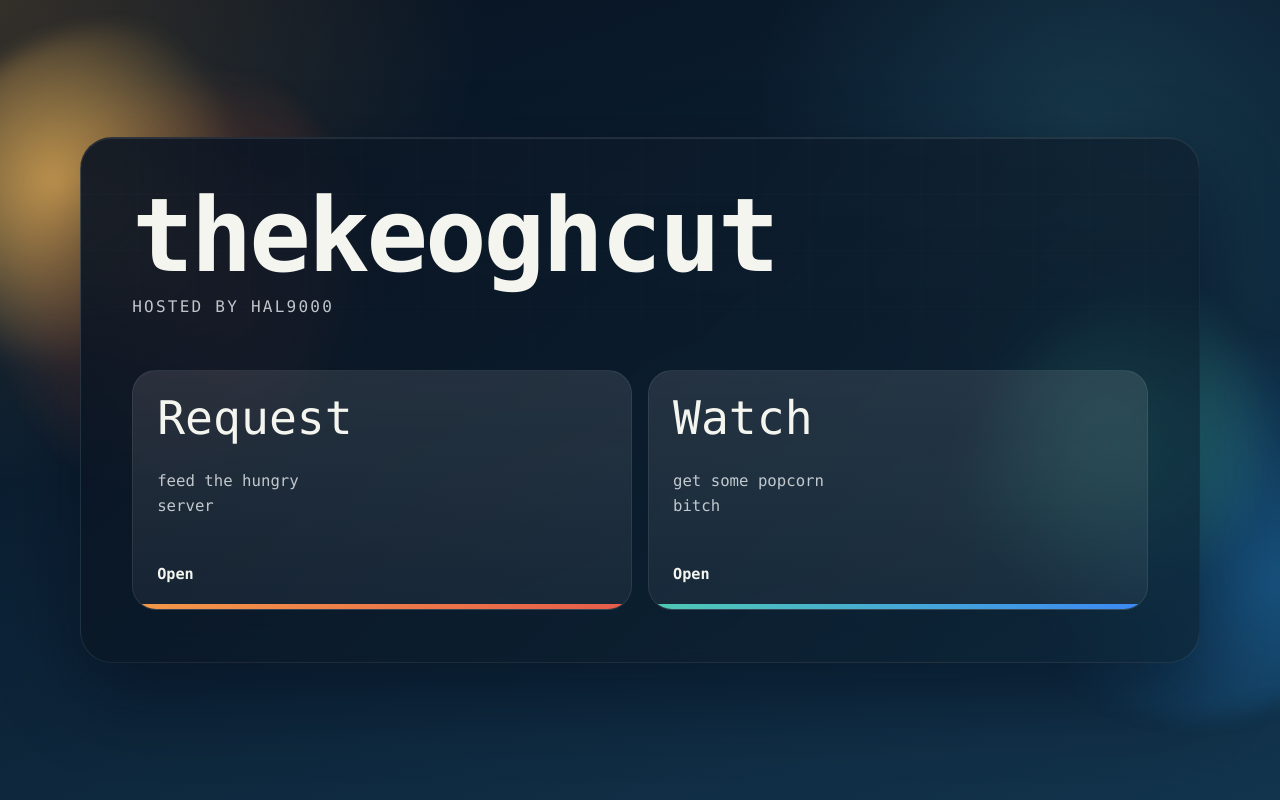
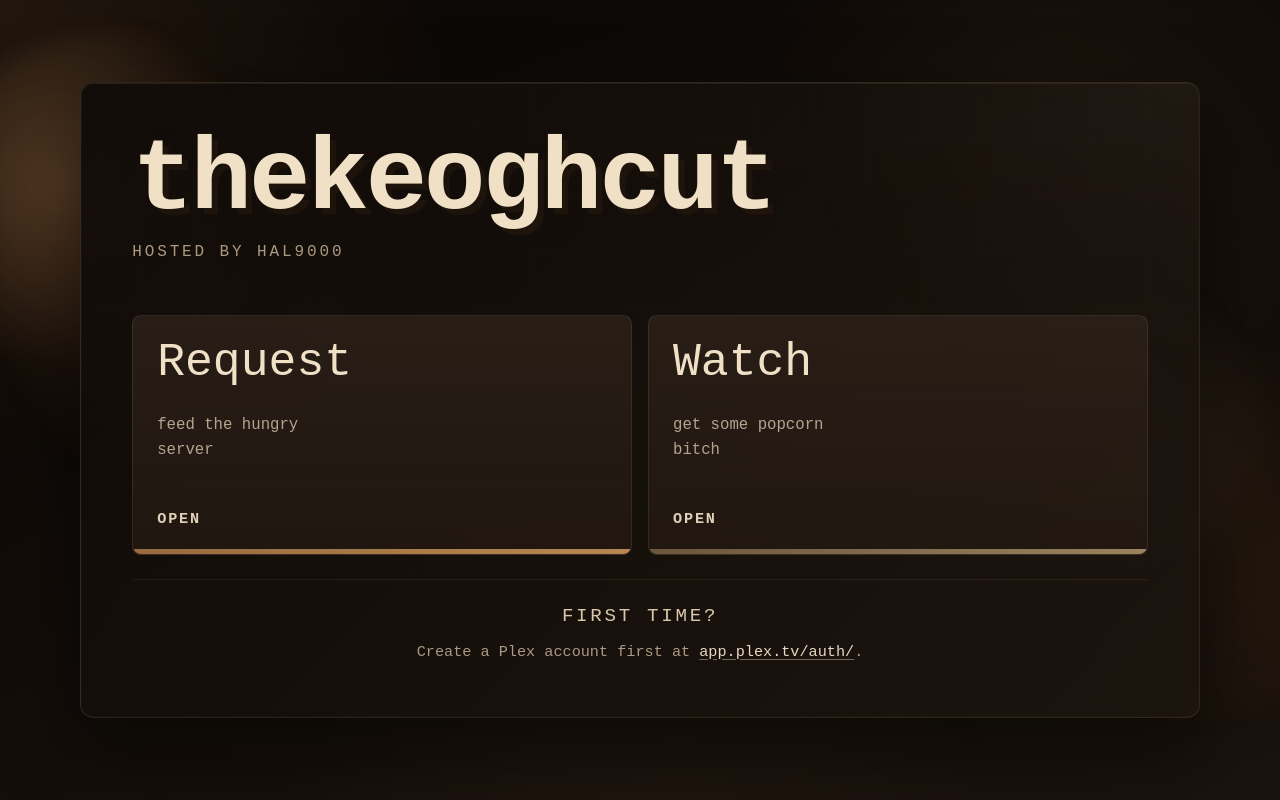
Before and after one commit to keocher/thekeoghcut, a React (Vite) app: page / in a window 1280 px wide. Built offline with nearby package versions, Linux system fonts and the light colour scheme.

Commit message:
version 3

```diff
--- a/src/App.css
+++ b/src/App.css
@@ -9,6 +9,25 @@
   place-items: center;
   padding: clamp(1.25rem, 3vw, 2.5rem);
   overflow: hidden;
+}
+
+.film-grain {
+  position: absolute;
+  inset: 0;
+  background-image:
+    radial-gradient(circle at 20% 20%, rgba(255, 244, 214, 0.045) 0.06rem, transparent 0.08rem),
+    radial-gradient(circle at 80% 35%, rgba(255, 244, 214, 0.03) 0.04rem, transparent 0.08rem),
+    repeating-linear-gradient(
+      0deg,
+      rgba(17, 11, 7, 0.04) 0,
+      rgba(17, 11, 7, 0.04) 1px,
+      transparent 1px,
+      transparent 3px
+    );
+  background-size: 11rem 11rem, 9rem 9rem, 100% 4px;
+  opacity: 0.55;
+  mix-blend-mode: soft-light;
+  pointer-events: none;
 }
 
 .ambient {
@@ -26,16 +45,16 @@
   top: 6%;
   left: -8%;
   background:
-    radial-gradient(circle at 35% 35%, rgba(255, 193, 94, 0.9), transparent 45%),
-    radial-gradient(circle at 70% 60%, rgba(220, 93, 58, 0.6), transparent 55%);
+    radial-gradient(circle at 35% 35%, rgba(183, 126, 78, 0.45), transparent 45%),
+    radial-gradient(circle at 70% 60%, rgba(88, 51, 28, 0.5), transparent 55%);
 }
 
 .ambient-right {
   right: -10%;
   bottom: 10%;
   background:
-    radial-gradient(circle at 30% 35%, rgba(68, 191, 173, 0.9), transparent 42%),
-    radial-gradient(circle at 70% 68%, rgba(31, 116, 181, 0.6), transparent 58%);
+    radial-gradient(circle at 30% 35%, rgba(117, 88, 63, 0.42), transparent 42%),
+    radial-gradient(circle at 70% 68%, rgba(52, 32, 18, 0.48), transparent 58%);
   animation-delay: -7s;
 }
 
@@ -44,15 +63,16 @@
   z-index: 1;
   width: min(100%, 70rem);
   padding: clamp(1.75rem, 4vw, 3.5rem);
-  border: 1px solid rgba(255, 255, 255, 0.08);
-  border-radius: 2rem;
+  border: 1px solid rgba(225, 197, 154, 0.12);
+  border-radius: 0.85rem;
   background:
-    linear-gradient(135deg, rgba(10, 19, 33, 0.92), rgba(12, 35, 52, 0.72)),
-    linear-gradient(180deg, rgba(255, 255, 255, 0.06), transparent 35%);
+    linear-gradient(135deg, rgba(16, 11, 8, 0.95), rgba(28, 21, 15, 0.88)),
+    linear-gradient(180deg, rgba(222, 196, 153, 0.05), transparent 35%);
   box-shadow:
-    0 2rem 5rem rgba(2, 7, 20, 0.45),
-    inset 0 1px 0 rgba(255, 255, 255, 0.08);
-  backdrop-filter: blur(18px);
+    0 2rem 5rem rgba(4, 3, 2, 0.55),
+    inset 0 1px 0 rgba(241, 220, 190, 0.05),
+    inset 0 0 0 1px rgba(37, 24, 14, 0.4);
+  backdrop-filter: blur(14px);
   animation: settle 700ms ease-out both;
 }
 
@@ -62,10 +82,11 @@
   inset: 0;
   border-radius: inherit;
   background-image:
-    linear-gradient(rgba(255, 255, 255, 0.04) 1px, transparent 1px),
-    linear-gradient(90deg, rgba(255, 255, 255, 0.04) 1px, transparent 1px);
-  background-size: 3.5rem 3.5rem;
-  mask-image: linear-gradient(180deg, rgba(0, 0, 0, 0.45), transparent 78%);
+    linear-gradient(rgba(226, 203, 171, 0.025) 1px, transparent 1px),
+    linear-gradient(90deg, rgba(226, 203, 171, 0.025) 1px, transparent 1px),
+    radial-gradient(circle at top right, rgba(245, 228, 196, 0.05), transparent 32%);
+  background-size: 3.5rem 3.5rem, 3.5rem 3.5rem, 100% 100%;
+  mask-image: linear-gradient(180deg, rgba(0, 0, 0, 0.7), transparent 88%);
   pointer-events: none;
 }
 
@@ -83,14 +104,15 @@ h1 {
   line-height: 0.9;
   letter-spacing: -0.03em;
   color: var(--color-text-strong);
+  text-shadow: 0.06em 0.06em 0 rgba(44, 28, 16, 0.45);
 }
 
 .subtitle {
   margin: 0.85rem 0 0;
   font-size: clamp(0.9rem, 1.5vw, 1rem);
-  letter-spacing: 0.14em;
+  letter-spacing: 0.18em;
   text-transform: uppercase;
-  color: var(--color-text-soft);
+  color: rgba(215, 194, 162, 0.78);
 }
 
 .portal-grid {
@@ -106,11 +128,11 @@ h1 {
   gap: 0.55rem;
   min-height: 15rem;
   padding: 1.5rem;
-  border: 1px solid rgba(255, 255, 255, 0.08);
-  border-radius: 1.5rem;
+  border: 1px solid rgba(226, 198, 158, 0.1);
+  border-radius: 0.55rem;
   background:
-    linear-gradient(180deg, rgba(255, 255, 255, 0.08), rgba(255, 255, 255, 0.02)),
-    rgba(255, 255, 255, 0.03);
+    linear-gradient(180deg, rgba(231, 207, 173, 0.06), rgba(231, 207, 173, 0.015)),
+    rgba(32, 22, 15, 0.75);
   color: inherit;
   text-decoration: none;
   overflow: hidden;
@@ -139,21 +161,21 @@ h1 {
 .portal:hover,
 .portal:focus-visible {
   transform: translateY(-0.35rem);
-  border-color: rgba(255, 255, 255, 0.18);
-  box-shadow: 0 1.5rem 3rem rgba(3, 8, 20, 0.35);
+  border-color: rgba(235, 209, 168, 0.22);
+  box-shadow: 0 1.5rem 3rem rgba(6, 4, 2, 0.4);
 }
 
 .portal:focus-visible {
-  outline: 2px solid rgba(255, 255, 255, 0.3);
+  outline: 2px solid rgba(230, 206, 170, 0.25);
   outline-offset: 0.25rem;
 }
 
 .portal-1::before {
-  background: linear-gradient(90deg, #ff9f4a, #f15f4c);
+  background: linear-gradient(90deg, #9f6e40, #c08d54);
 }
 
 .portal-2::before {
-  background: linear-gradient(90deg, #53d3bc, #3e8dff);
+  background: linear-gradient(90deg, #6f5a40, #a18862);
 }
 
 .portal-label {
@@ -167,14 +189,52 @@ h1 {
   max-width: 20ch;
   font-size: 0.98rem;
   line-height: 1.6;
-  color: var(--color-text-soft);
+  color: rgba(222, 204, 180, 0.78);
 }
 
 .portal-arrow {
   margin-top: auto;
   font-size: 0.95rem;
   font-weight: 700;
-  color: var(--color-text-strong);
+  text-transform: uppercase;
+  letter-spacing: 0.12em;
+  color: rgba(245, 229, 204, 0.9);
+}
+
+.first-time {
+  position: relative;
+  z-index: 1;
+  display: grid;
+  gap: 0.55rem;
+  justify-items: center;
+  margin-top: 1.5rem;
+  padding: 1.35rem 1rem 0 1rem;
+  border-top: 1px solid rgba(222, 196, 157, 0.08);
+  text-align: center;
+}
+
+.first-time-title {
+  margin: 0;
+  font-family: var(--font-display);
+  font-size: clamp(1.05rem, 2vw, 1.2rem);
+  letter-spacing: 0.14em;
+  text-transform: uppercase;
+  color: rgba(240, 220, 189, 0.9);
+}
+
+.first-time-copy {
+  margin: 0;
+  max-width: 34rem;
+  font-size: 0.95rem;
+  line-height: 1.7;
+  color: rgba(219, 199, 169, 0.76);
+}
+
+.first-time-link {
+  color: rgba(246, 230, 203, 0.94);
+  text-decoration: underline;
+  text-decoration-color: rgba(246, 230, 203, 0.4);
+  text-underline-offset: 0.18em;
 }
 
 @keyframes drift {
@@ -202,7 +262,7 @@ h1 {
 
 @media (max-width: 760px) {
   .hero {
-    border-radius: 1.5rem;
+    border-radius: 0.75rem;
   }
 
   .portal-grid {
--- a/src/App.tsx
+++ b/src/App.tsx
@@ -16,6 +16,7 @@ const destinations = [
 function App() {
   return (
     <main className="shell">
+      <div className="film-grain" aria-hidden="true" />
       <div className="ambient ambient-left" aria-hidden="true" />
       <div className="ambient ambient-right" aria-hidden="true" />
 
@@ -40,6 +41,22 @@ function App() {
             </a>
           ))}
         </div>
+
+        <section className="first-time" aria-label="First time setup">
+          <p className="first-time-title">First Time?</p>
+          <p className="first-time-copy">
+            Create a Plex account first at{' '}
+            <a
+              className="first-time-link"
+              href="https://app.plex.tv/auth/"
+              target="_blank"
+              rel="noreferrer"
+            >
+              app.plex.tv/auth/
+            </a>
+            .
+          </p>
+        </section>
       </section>
     </main>
   )
--- a/src/index.css
+++ b/src/index.css
@@ -1,11 +1,11 @@
 :root {
-  --font-body: "SFMono-Regular", "Menlo", "Monaco", "Consolas", "Liberation Mono", monospace;
-  --font-display: "SFMono-Regular", "Menlo", "Monaco", "Consolas", "Liberation Mono", monospace;
-  --color-text-strong: #f4f5ef;
-  --color-text-soft: rgba(231, 236, 239, 0.82);
-  --color-muted: rgba(210, 220, 225, 0.62);
-  --color-bg-top: #07111f;
-  --color-bg-bottom: #12344d;
+  --font-body: "Courier Prime", "American Typewriter", "Courier New", "Nimbus Mono PS", "Liberation Mono", monospace;
+  --font-display: "Courier Prime", "American Typewriter", "Courier New", "Nimbus Mono PS", "Liberation Mono", monospace;
+  --color-text-strong: #efe0c6;
+  --color-text-soft: rgba(220, 201, 171, 0.82);
+  --color-muted: rgba(191, 169, 135, 0.62);
+  --color-bg-top: #090604;
+  --color-bg-bottom: #1b130d;
 
   font-family: var(--font-body);
   line-height: 1.5;
@@ -31,8 +31,9 @@ body {
   min-width: 320px;
   min-height: 100vh;
   background:
-    radial-gradient(circle at top left, rgba(255, 185, 87, 0.18), transparent 32%),
-    radial-gradient(circle at 85% 15%, rgba(76, 177, 197, 0.16), transparent 26%),
+    radial-gradient(circle at top left, rgba(130, 88, 53, 0.2), transparent 30%),
+    radial-gradient(circle at 82% 18%, rgba(80, 57, 35, 0.18), transparent 24%),
+    radial-gradient(circle at 50% 120%, rgba(68, 47, 29, 0.25), transparent 34%),
     linear-gradient(160deg, var(--color-bg-top), var(--color-bg-bottom));
 }
 
```
